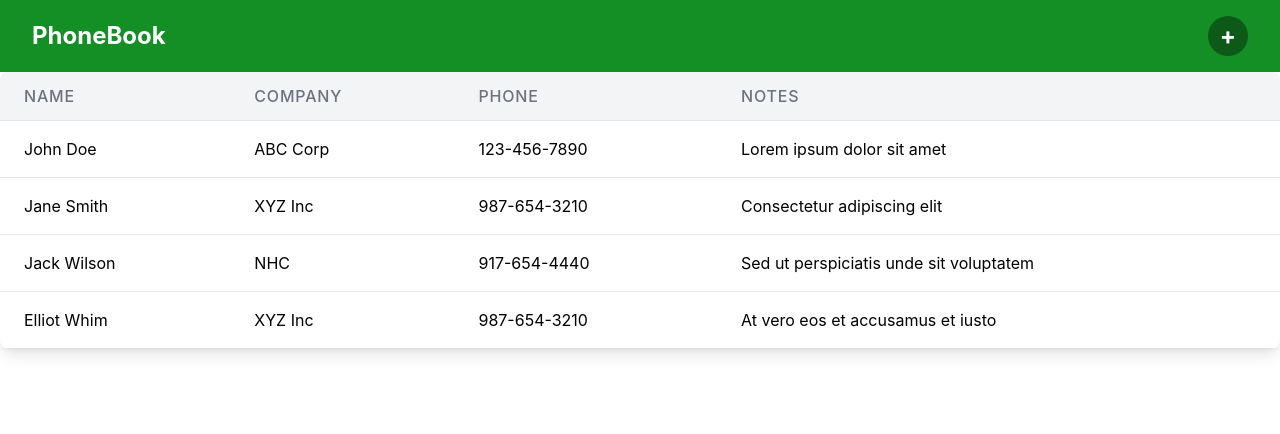
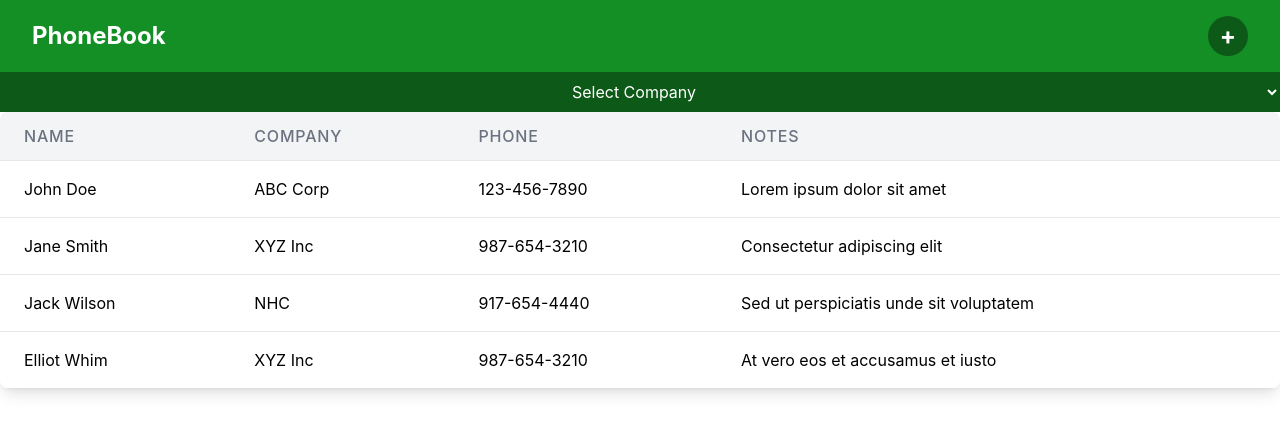
Before and after one commit to aaa2002/React-Phonebook, a React (Create React App) app: page / in a window 1280 px wide. Shown: the top 434 px of the page. Built offline with nearby package versions, Linux system fonts and the light colour scheme.

Commit message:
Commit #6 - Filter by Company

```diff
--- a/src/components/PhonebookTable.tsx
+++ b/src/components/PhonebookTable.tsx
@@ -1,4 +1,4 @@
-import React, {useEffect} from "react";
+import React, { useEffect, useState } from "react";
 import mockData from "../data/mockData";
 import { BrowserRouter as Router, Routes, Route, Link } from "react-router-dom";
 
@@ -6,8 +6,32 @@ function PhonebookTable() {
   useEffect(() => {
     document.title = "PhoneBook | People";
   });
+
+  const [companyName, setCompanyName] = useState("");
+
+  const setCompany = (event: any) => {
+    event.preventDefault();
+    setCompanyName(event.target.value);
+    console.log(companyName);
+  };
+
   return (
     <>
+      <div className="flex flex-row h-10 w-full justify-center">
+        <select
+          onChange={setCompany}
+          className="text-center w-full bg-dark text-white hover:bg-secondary hover:cursor-pointer"
+        >
+          <option key={-1} value={""}>
+            Select Company
+          </option>
+          {mockData.map((contact: any) => (
+            <option key={contact.id} value={contact.company}>
+              {contact.company}
+            </option>
+          ))}
+        </select>
+      </div>
       <table className="min-w-full divide-y divide-gray-200 shadow-lg overflow-hidden rounded-lg">
         <thead className="bg-gray-100 text-md">
           <tr>
@@ -26,20 +50,45 @@ function PhonebookTable() {
           </tr>
         </thead>
         <tbody className="bg-white divide-y divide-gray-200">
-          {mockData.map((contact: any) => (
+          {mockData.map((contact: any) =>
+            companyName === contact.company ? (
               <tr key={contact.id}>
                 <td className="px-6 py-4 whitespace-nowrap">
-                <Link to={`/view/${contact.id}`} className="hover:text-dark hover:border-b border-primary">
+                  <Link
+                    to={`/view/${contact.id}`}
+                    className="hover:text-dark hover:border-b border-primary"
+                  >
                     {contact.firstName} {contact.lastName}
                   </Link>
                 </td>
-              <td className="px-6 py-4 whitespace-nowrap">{contact.company}</td>
+                <td className="px-6 py-4 whitespace-nowrap">
+                  {contact.company}
+                </td>
                 <td className="px-6 py-4 whitespace-nowrap">
                   {contact.phoneNumber}
                 </td>
                 <td className="px-6 py-4 whitespace-nowrap">{contact.notes}</td>
               </tr>
-          ))}
+            ) : companyName === "" ? (
+              <tr key={contact.id}>
+                <td className="px-6 py-4 whitespace-nowrap">
+                  <Link
+                    to={`/view/${contact.id}`}
+                    className="hover:text-dark hover:border-b border-primary"
+                  >
+                    {contact.firstName} {contact.lastName}
+                  </Link>
+                </td>
+                <td className="px-6 py-4 whitespace-nowrap">
+                  {contact.company}
+                </td>
+                <td className="px-6 py-4 whitespace-nowrap">
+                  {contact.phoneNumber}
+                </td>
+                <td className="px-6 py-4 whitespace-nowrap">{contact.notes}</td>
+              </tr>
+            ) : null
+          )}
         </tbody>
       </table>
     </>
```
Lines whose indentation alone changed are shown as unchanged.
